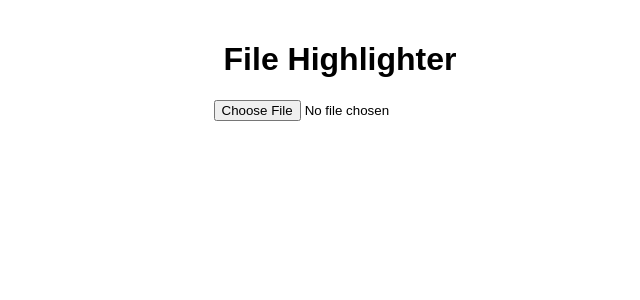
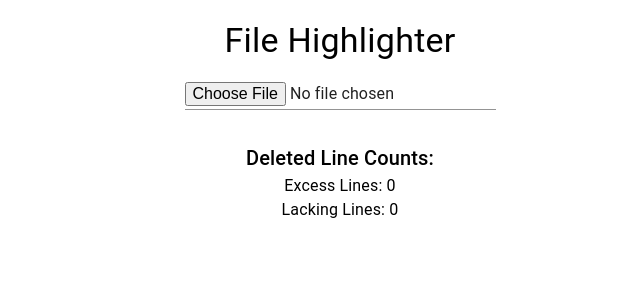
Before and after one commit to Caloy1218/LineHighlighter, a React (Create React App) app in the folder Client/file-highlighter/: page / in a window 1280 px wide. Shown: the top 300 px of the page, without its empty margins (300-940 px from the left). Built offline with nearby package versions, Linux system fonts and the light colour scheme.

Commit message:
newly changes  12:05am

```diff
--- a/Client/file-highlighter/package.json
+++ b/Client/file-highlighter/package.json
@@ -3,6 +3,9 @@
   "version": "0.1.0",
   "private": true,
   "dependencies": {
+    "@emotion/react": "^11.11.4",
+    "@emotion/styled": "^11.11.5",
+    "@mui/material": "^5.15.21",
     "@testing-library/jest-dom": "^5.17.0",
     "@testing-library/react": "^13.4.0",
     "@testing-library/user-event": "^13.5.0",
--- a/Client/file-highlighter/src/App.js
+++ b/Client/file-highlighter/src/App.js
@@ -1,12 +1,16 @@
 import React, { useState } from 'react';
+import { Container, Typography, Button, Box, Input } from '@mui/material';
 import './App.css';
 
 const App = () => {
-  const [highlightedLines, setHighlightedLines] = useState([]);
+  const [deletedCounts, setDeletedCounts] = useState({ excess: 0, lacking: 0 });
+  const [fileName, setFileName] = useState('');
 
   const handleFileChange = (e) => {
     const file = e.target.files[0];
     const reader = new FileReader();
+
+    setFileName(file.name);
 
     reader.onload = (event) => {
       const content = event.target.result;
@@ -18,35 +22,53 @@ const App = () => {
 
   const processFileContent = (content) => {
     const linesArray = content.split('\n');
+    let excessCount = 0;
+    let lackingCount = 0;
 
-    const highlighted = linesArray.map((line, index) => {
+    const filteredLines = linesArray.filter((line) => {
       if (line.length > 421) {
-        return { lineNumber: index + 1, line, type: 'excess' };
+        excessCount++;
+        return false;
       } else if (line.length < 421) {
-        return { lineNumber: index + 1, line, type: 'lacking' };
-      } else {
-        return null; // Ignore normal lines
+        lackingCount++;
+        return false;
       }
-    }).filter(line => line !== null);
+      return true;
+    });
 
-    setHighlightedLines(highlighted);
+    setDeletedCounts({ excess: excessCount, lacking: lackingCount });
+
+    const newContent = filteredLines.join('\n');
+    createNewFile(newContent);
+  };
+
+  const createNewFile = (content) => {
+    const newFileName = fileName.slice(0, -6) + '000000' + fileName.slice(-4);
+    const blob = new Blob([content], { type: 'text/plain' });
+    const url = URL.createObjectURL(blob);
+
+    const link = document.createElement('a');
+    link.href = url;
+    link.download = newFileName;
+    document.body.appendChild(link);
+    link.click();
+    document.body.removeChild(link);
   };
 
   return (
-    <div className="App">
-      <h1>File Highlighter</h1>
-      <input type="file" accept=".txt" onChange={handleFileChange} />
-      <div className="file-content">
-        {highlightedLines.map(({ lineNumber, line, type }) => (
-          <div
-            key={lineNumber}
-            className={`line ${type}`}
-          >
-            {lineNumber}: {line}
-          </div>
-        ))}
-      </div>
-    </div>
+    <Container maxWidth="sm" className="App">
+      <Typography variant="h4" component="h1" gutterBottom>
+        File Highlighter
+      </Typography>
+      <Box mt={2}>
+        <Input type="file" accept=".txt" onChange={handleFileChange} />
+      </Box>
+      <Box mt={4}>
+        <Typography variant="h6">Deleted Line Counts:</Typography>
+        <Typography variant="body1">Excess Lines: {deletedCounts.excess}</Typography>
+        <Typography variant="body1">Lacking Lines: {deletedCounts.lacking}</Typography>
+      </Box>
+    </Container>
   );
 };
 
```
Also changed, not shown: 1 other file (tests, documents, lock files or other folders).
